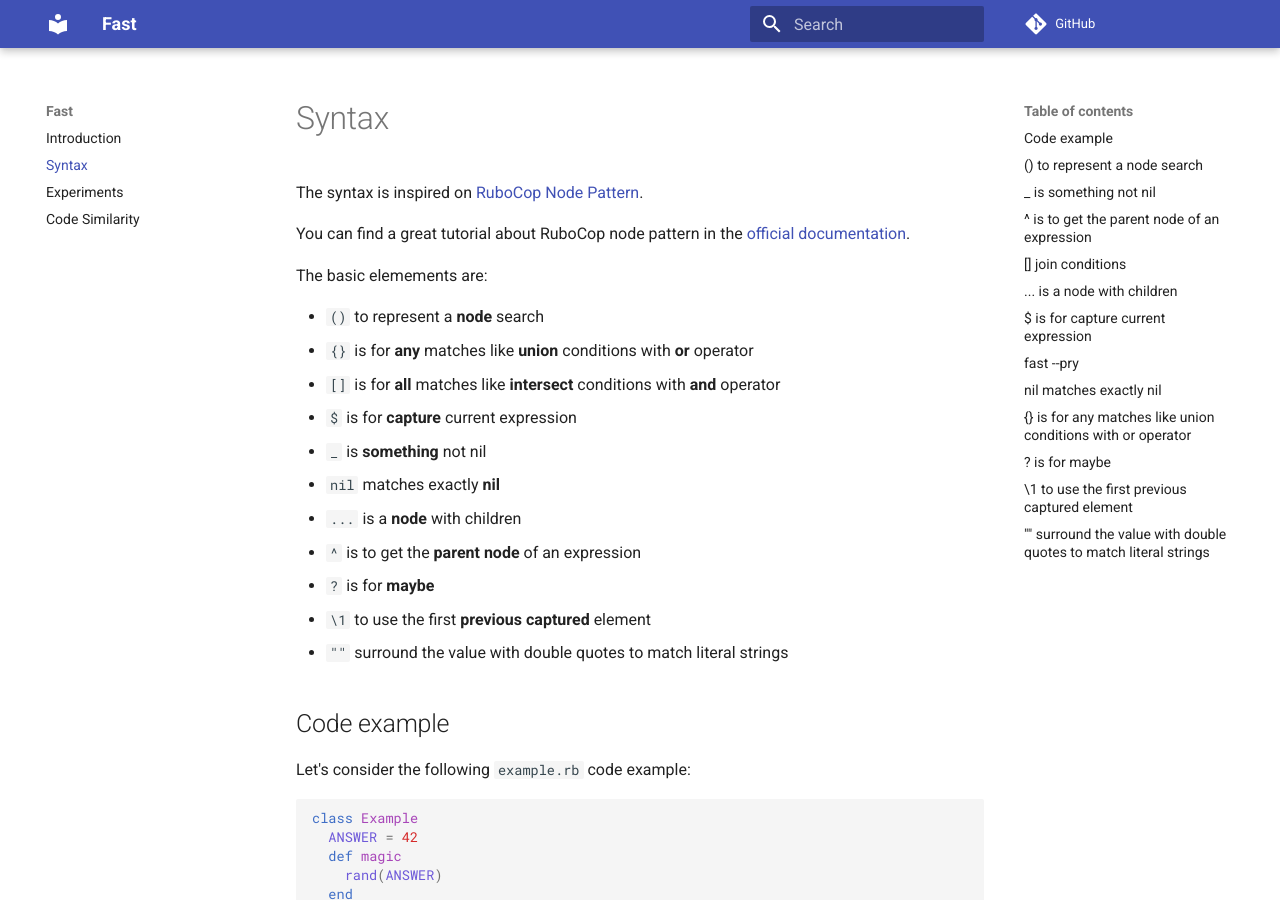
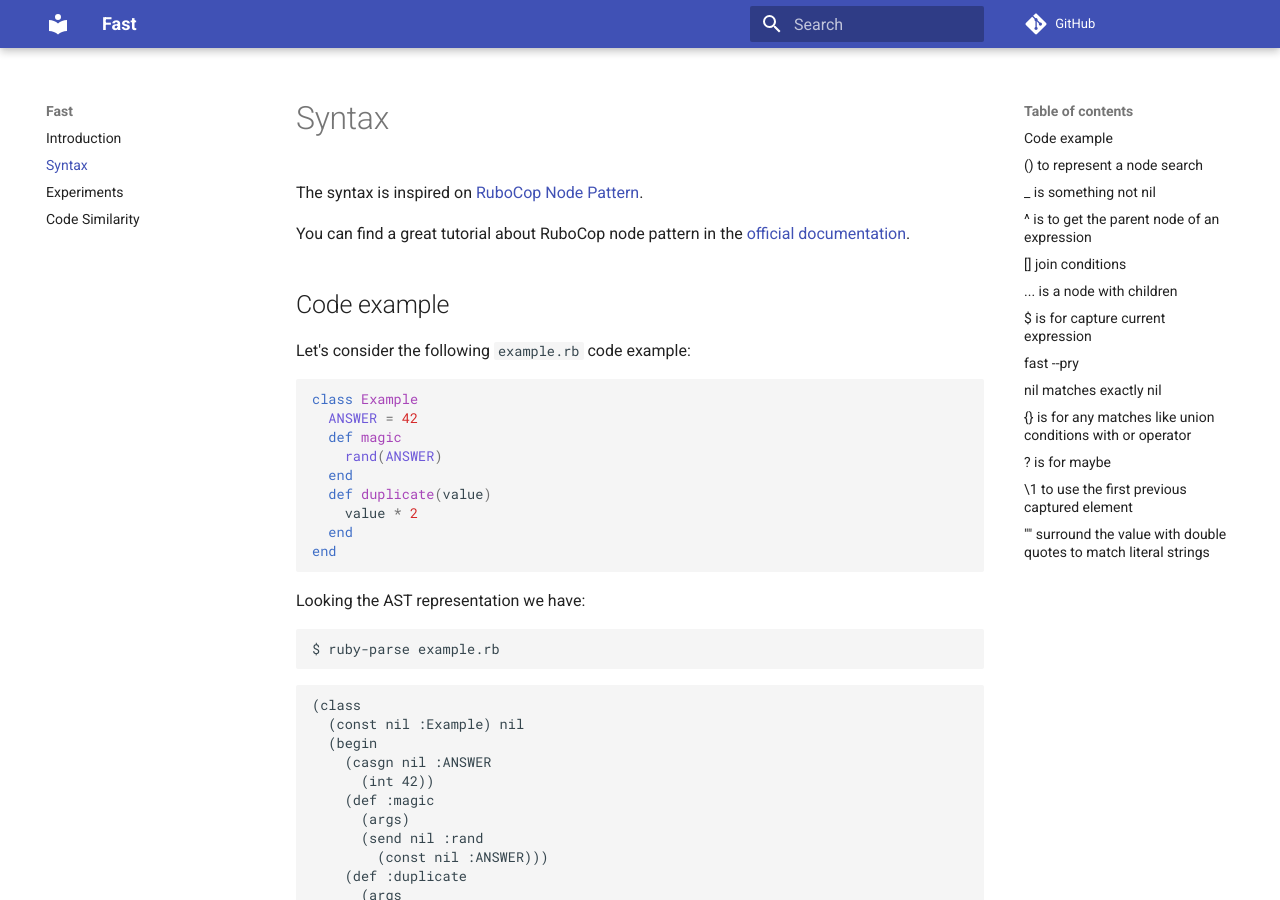
Before and after one commit to jonatas/fast, an MkDocs documentation site: the page built from docs/syntax.md, in a window 1280 px wide and 900 px high. Built offline with MkDocs 1.6.1 and Material for MkDocs 9.7.7, drawn with Linux system fonts in a browser that asks for light colours; comment, search, counter and statistics services are not loaded.

Commit message:
Remove syntax resume list

```diff
--- a/docs/syntax.md
+++ b/docs/syntax.md
@@ -4,20 +4,6 @@ The syntax is inspired on [RuboCop Node Pattern](https://github.com/bbatsov/rubo
 
 You can find a great tutorial about RuboCop node pattern in the
 [official documentation](https://rubocop.readthedocs.io/en/latest/node_pattern/).
-
-The basic elemements are:
-
-- `()` to represent a **node** search
-- `{}` is for **any** matches like **union** conditions with **or** operator
-- `[]` is for **all** matches like **intersect** conditions with **and** operator
-- `$` is for **capture** current expression
-- `_` is **something** not nil
-- `nil` matches exactly **nil**
-- `...` is a **node** with children
-- `^` is to get the **parent node** of an expression
-- `?` is for **maybe**
-- `\1` to use the first **previous captured** element
-- `""` surround the value with double quotes to match literal strings
 
 ## Code example
 
```
